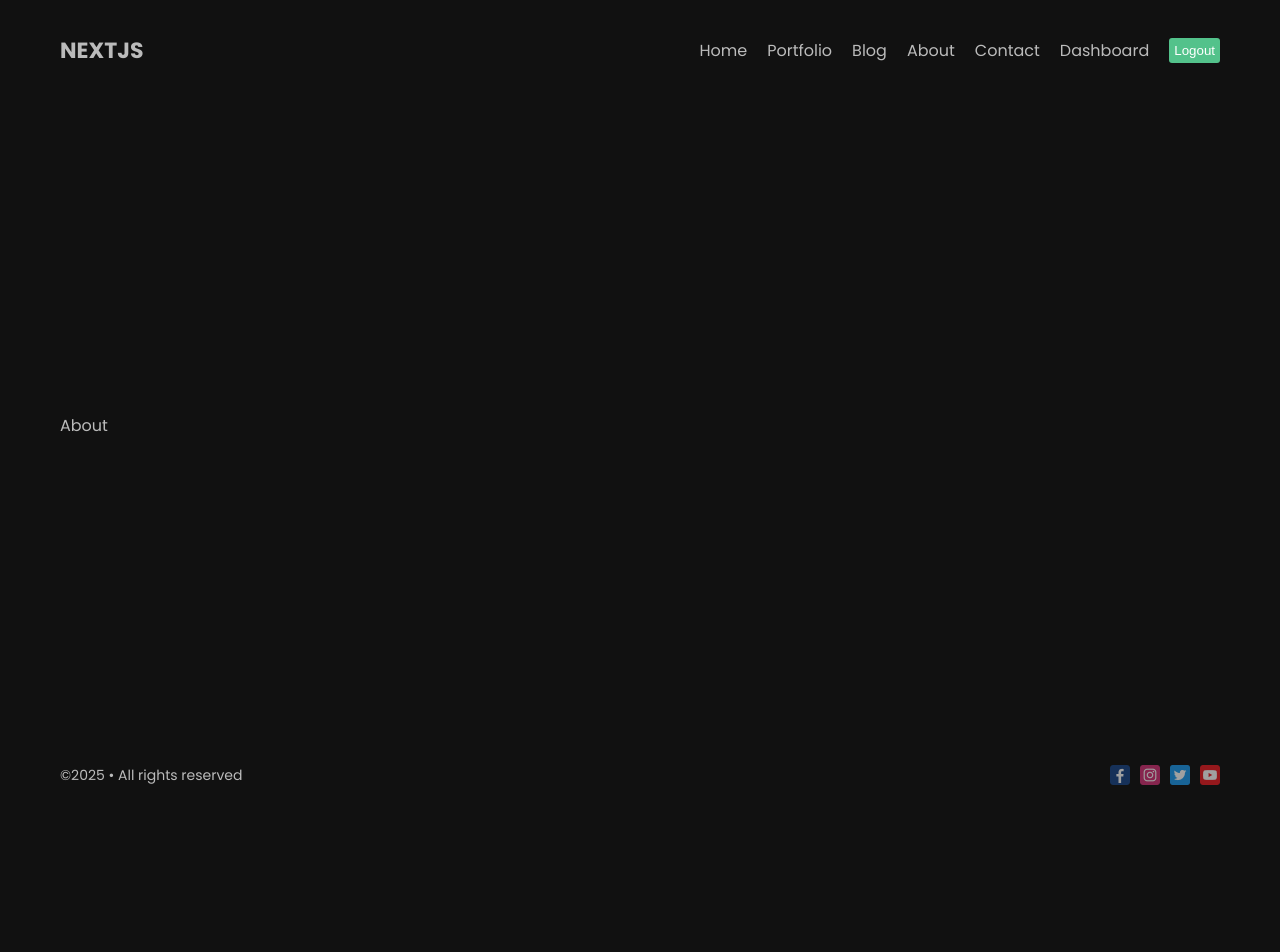
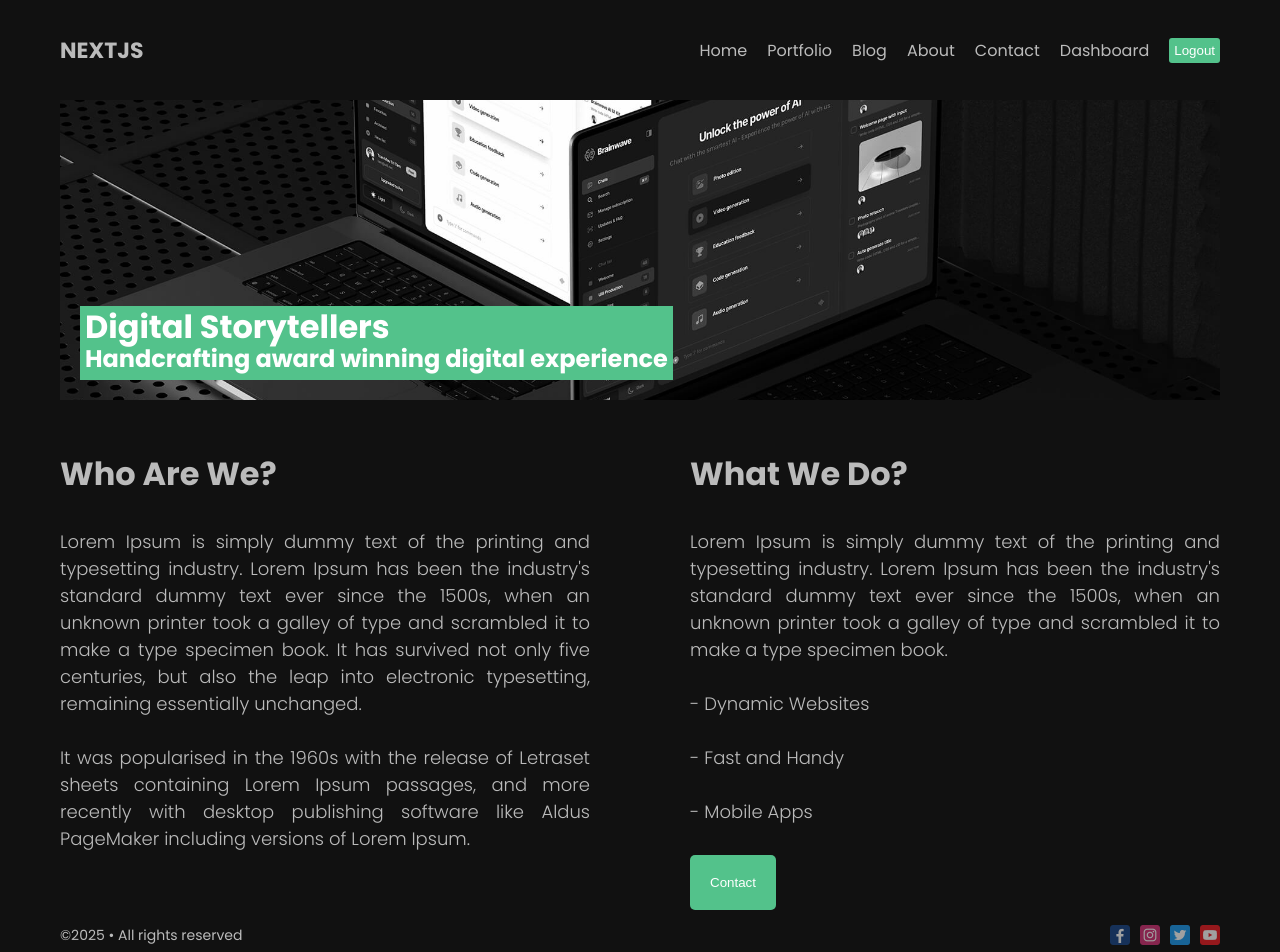
Before and after one commit to yasasdev/Full-Stack-Web-Application-using-NextJS, a Next.js app: page /about in a window 1280 px wide. Shown: the top 952 px of the page. Before the commit the page ends 800 px from the top, so only its background shows below. Built offline with nearby package versions, Linux system fonts and the light colour scheme.

Commit message:
Refactor About and Home pages; add Button component with styles for improved layout and user interaction

```diff
--- a/src/app/about/page.module.css
+++ b/src/app/about/page.module.css
@@ -1,3 +1,43 @@
 .container {
 
 }
+
+.imgContainer {
+    width: 100%;
+    height: 300px;
+    position: relative;
+}
+
+.img {
+    object-fit: cover;
+    filter: grayscale(100%);
+}
+
+.imgText {
+    position: absolute;
+    bottom: 20px;
+    left: 20px;
+    background-color: #53c28b;
+    padding: 5px;
+    color: white;
+    line-height: 32px;
+}
+
+.textContainer {
+    display: flex;
+    gap: 100px;
+}
+
+.item {
+    flex: 1;
+    margin-top: 50px;
+    display: flex;
+    flex-direction: column;
+    gap: 30px;
+}
+
+.desc {
+    font-size: 18px;
+    font-weight: 300;
+    text-align: justify;
+}
--- a/src/app/about/page.tsx
+++ b/src/app/about/page.tsx
@@ -1,10 +1,65 @@
-import React from 'react'
-import styles from './page.module.css'
+import React from "react";
+import styles from "./page.module.css";
+import Image from "next/image";
+import Button from "@/components/button/Button";
 
 const About = () => {
   return (
-    <div className={styles.container}>About</div>
-  )
-}
+    <div className={styles.container}>
+      <div className={styles.imgContainer}>
+        <Image
+          src="/images/websites.jpg"
+          fill={true}
+          alt="About image"
+          className={styles.img}
+        />
+        <div className={styles.imgText}>
+          <h1 className={styles.imgTitle}>Digital Storytellers</h1>
+          <h2 className={styles.imgDesc}>
+            Handcrafting award winning digital experience
+          </h2>
+        </div>
+      </div>
+      <div className={styles.textContainer}>
+        <div className={styles.item}>
+          <h1 className={styles.title}>Who Are We?</h1>
+          <p className={styles.desc}>
+            Lorem Ipsum is simply dummy text of the printing and typesetting
+            industry. Lorem Ipsum has been the industry's standard dummy text
+            ever since the 1500s, when an unknown printer took a galley of type
+            and scrambled it to make a type specimen book. It has survived not
+            only five centuries, but also the leap into electronic typesetting,
+            remaining essentially unchanged.
+            <br />
+            <br />
+            It was popularised in the 1960s
+            with the release of Letraset sheets containing Lorem Ipsum passages,
+            and more recently with desktop publishing software like Aldus
+            PageMaker including versions of Lorem Ipsum.
+          </p>
+        </div>
+        <div className={styles.item}>
+          <h1 className={styles.title}>What We Do?</h1>
+          <p className={styles.desc}>
+            Lorem Ipsum is simply dummy text of the printing and typesetting
+            industry. Lorem Ipsum has been the industry's standard dummy text
+            ever since the 1500s, when an unknown printer took a galley of type
+            and scrambled it to make a type specimen book.
+            <br />
+            <br />
+            - Dynamic Websites
+            <br />
+            <br />
+            - Fast and Handy
+            <br />
+            <br />
+            - Mobile Apps
+          </p>
+          <Button url="/contact" text="Contact" />
+        </div>
+      </div>
+    </div>
+  );
+};
 
-export default About
+export default About;
--- a/src/app/page.tsx
+++ b/src/app/page.tsx
@@ -1,6 +1,7 @@
 import Image from "next/image";
 import styles from './page.module.css';
 import Hero from '/public/images/hero.png';
+import Button from "@/components/button/Button";
 
 export default function Home() {
   return (
@@ -10,7 +11,7 @@ export default function Home() {
         <p className={styles.description}>
           Turning your into ideas into reality. We bring together the teams from the global tech industry.
         </p>
-        <button className={styles.button}>See Our Works</button>
+        <Button url="/portfolio" text="See Our Works" />
       </div>
       <div className={styles.item}>
         <Image src={Hero} alt="Hero image for home" className={styles.img} />
--- /dev/null
+++ b/src/components/Button/Button.jsx
@@ -0,0 +1,13 @@
+import React from 'react'
+import styles from './Button.module.css'
+import Link from 'next/link'
+
+const Button = ({text,url}) => {
+  return (
+    <Link href={url}>
+        <button className={styles.container}>{text}</button>
+    </Link>
+  )
+}
+
+export default Button
--- /dev/null
+++ b/src/components/Button/Button.module.css
@@ -0,0 +1,9 @@
+.container {
+    padding: 20px;
+    cursor: pointer;
+    background-color: #53c28b;
+    border: none;
+    border-radius: 5px;
+    width: max-content;
+    color: white;
+}
```
Also changed, not shown: src/app/page.module.css (+0 -10 lines).
